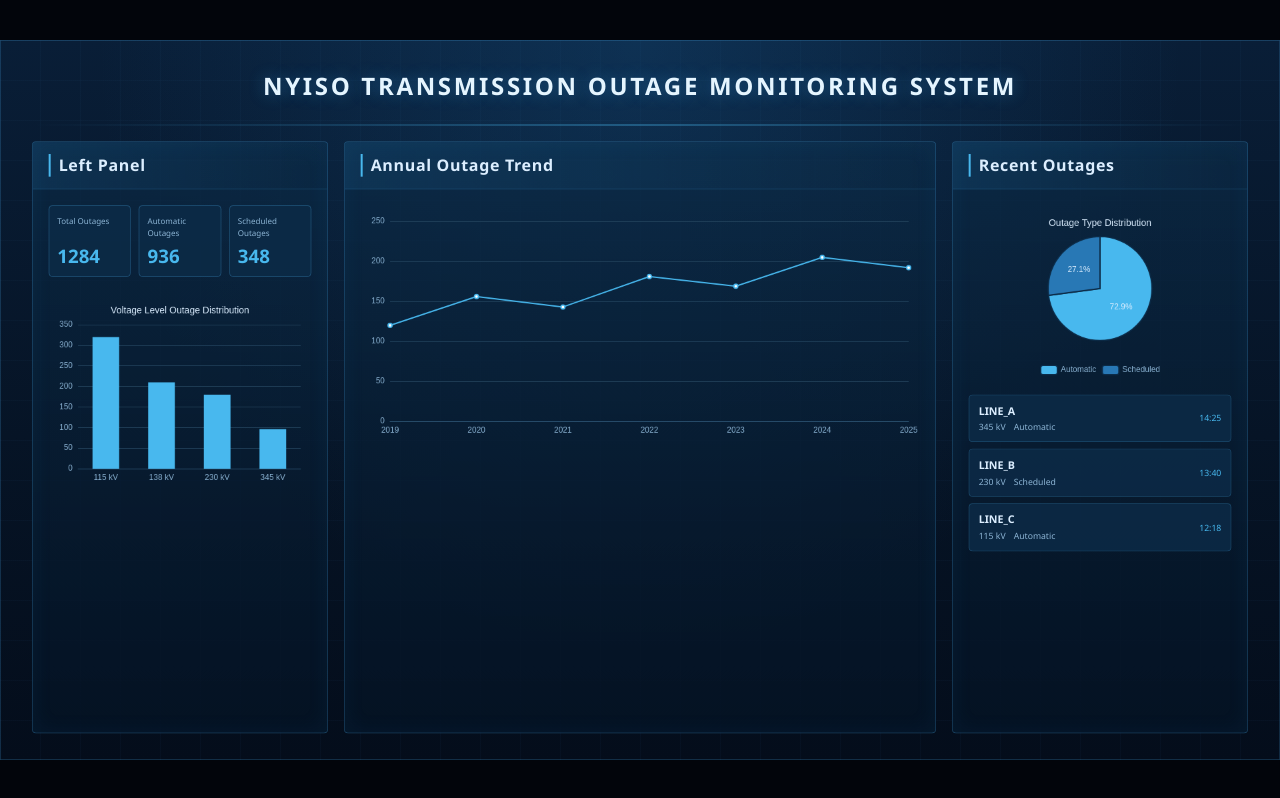
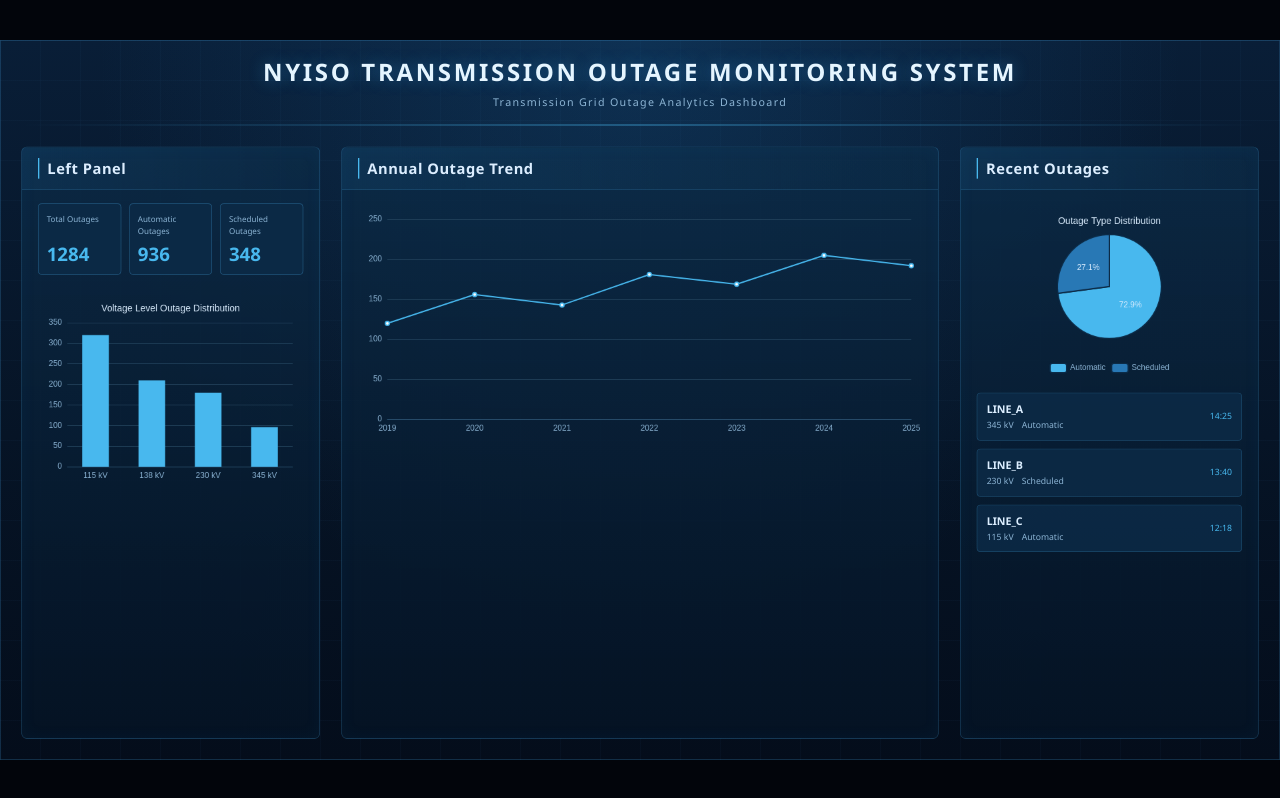
Before and after one commit to wfsmmh-spec/NYISO-Dashboard, a Vue app: page / in a window 1280 px wide. Built offline with nearby package versions, Linux system fonts and the light colour scheme.

Commit message:
style: refine dashboard layout and visual hierarchy

```diff
--- a/src/components/common/PanelCard.vue
+++ b/src/components/common/PanelCard.vue
@@ -26,34 +26,34 @@
   min-width: 0;
   min-height: 0;
   overflow: hidden;
-  border: 1px solid rgb(75 175 235 / 32%);
-  border-radius: 6px;
-  background: linear-gradient(180deg, rgb(12 43 71 / 70%), rgb(5 19 36 / 85%));
-  box-shadow: inset 0 0 32px rgb(36 124 185 / 8%);
+  border: 1px solid rgb(75 175 235 / 28%);
+  border-radius: 8px;
+  background: linear-gradient(180deg, rgb(12 43 71 / 82%), rgb(5 19 36 / 92%));
+  box-shadow: inset 0 0 24px rgb(36 124 185 / 6%);
 }
 
 .panel-card-header {
-  padding: 18px 24px;
-  border-bottom: 1px solid rgb(75 175 235 / 24%);
-  background: linear-gradient(90deg, rgb(31 108 162 / 18%), transparent);
+  padding: 16px 24px;
+  border-bottom: 1px solid rgb(75 175 235 / 20%);
+  background: linear-gradient(90deg, rgb(31 108 162 / 14%), transparent);
 }
 
 .panel-card-title {
   margin: 0;
   padding-left: 12px;
-  border-left: 3px solid #48b8ee;
+  border-left: 2px solid #48b8ee;
   color: #dceeff;
-  font-size: 24px;
+  font-size: 22px;
   font-weight: 600;
   line-height: 1.4;
-  letter-spacing: 1px;
+  letter-spacing: 0.8px;
   overflow-wrap: anywhere;
 }
 
 .panel-card-content {
   min-width: 0;
   min-height: 0;
-  padding: 24px;
+  padding: 20px 24px;
   overflow: auto;
   color: #8cb4d4;
   font-size: 18px;
--- a/src/components/common/RecentOutageList.vue
+++ b/src/components/common/RecentOutageList.vue
@@ -25,7 +25,7 @@
 <style scoped>
 .recent-outage-list {
   display: grid;
-  gap: 10px;
+  gap: 12px;
   margin: 24px 0 0;
   padding: 0;
   list-style: none;
--- a/src/components/layout/DashboardHeader.vue
+++ b/src/components/layout/DashboardHeader.vue
@@ -1,5 +1,26 @@
 <template>
   <header class="dashboard-header">
     <h1 id="dashboard-title">NYISO TRANSMISSION OUTAGE MONITORING SYSTEM</h1>
+    <p class="dashboard-subtitle">Transmission Grid Outage Analytics Dashboard</p>
   </header>
 </template>
+
+<style scoped>
+.dashboard-header {
+  display: flex;
+  flex-direction: column;
+  align-items: center;
+  justify-content: center;
+  gap: 8px;
+  padding: 16px;
+}
+
+.dashboard-subtitle {
+  margin: 0;
+  color: #8cb4d4;
+  font-size: 16px;
+  font-weight: 400;
+  line-height: 1.5;
+  letter-spacing: 2px;
+}
+</style>
--- a/src/mock/dashboardMock.js
+++ b/src/mock/dashboardMock.js
@@ -1,11 +1,56 @@
-// 仅用于前端开发阶段的 Mock 测试，不代表真实 NYISO 统计结果。
+// 仅用于前端开发演示，不代表真实 NYISO 数据或统计结果。
+
+// Dashboard KPI
 export const dashboardSummary = {
   totalOutages: 1284,
   automaticOutages: 936,
   scheduledOutages: 348,
 }
 
-// 仅用于前端开发演示，不代表真实 NYISO 数据。
+export const dashboardKpis = [
+  {
+    id: 'total',
+    label: 'Total Outages',
+    value: 1284,
+  },
+  {
+    id: 'automatic',
+    label: 'Automatic Outages',
+    value: 936,
+  },
+  {
+    id: 'scheduled',
+    label: 'Scheduled Outages',
+    value: 348,
+  },
+]
+
+// Annual outage trend
+export const annualOutageTrend = [
+  { year: '2019', count: 120 },
+  { year: '2020', count: 156 },
+  { year: '2021', count: 143 },
+  { year: '2022', count: 181 },
+  { year: '2023', count: 169 },
+  { year: '2024', count: 205 },
+  { year: '2025', count: 192 },
+]
+
+// Voltage level outage distribution
+export const voltageLevelOutages = [
+  { voltage: '115 kV', count: 320 },
+  { voltage: '138 kV', count: 210 },
+  { voltage: '230 kV', count: 180 },
+  { voltage: '345 kV', count: 96 },
+]
+
+// Outage type distribution
+export const outageTypeDistribution = [
+  { name: 'Automatic', value: 936 },
+  { name: 'Scheduled', value: 348 },
+]
+
+// Recent outage events
 export const recentOutages = [
   {
     id: 1,
@@ -29,47 +74,3 @@
     time: '12:18',
   },
 ]
-
-// 仅用于前端开发演示，不代表真实 NYISO 统计结果。
-export const annualOutageTrend = [
-  { year: '2019', count: 120 },
-  { year: '2020', count: 156 },
-  { year: '2021', count: 143 },
-  { year: '2022', count: 181 },
-  { year: '2023', count: 169 },
-  { year: '2024', count: 205 },
-  { year: '2025', count: 192 },
-]
-
-// 仅用于前端开发演示，不代表真实 NYISO 统计结果。
-export const voltageLevelOutages = [
-  { voltage: '115 kV', count: 320 },
-  { voltage: '138 kV', count: 210 },
-  { voltage: '230 kV', count: 180 },
-  { voltage: '345 kV', count: 96 },
-]
-
-// 仅用于前端开发演示，不代表真实 NYISO 统计结果。
-export const outageTypeDistribution = [
-  { name: 'Automatic', value: 936 },
-  { name: 'Scheduled', value: 348 },
-]
-
-// 仅用于前端开发演示，不代表真实 NYISO 统计结果。
-export const dashboardKpis = [
-  {
-    id: 'total',
-    label: 'Total Outages',
-    value: 1284,
-  },
-  {
-    id: 'automatic',
-    label: 'Automatic Outages',
-    value: 936,
-  },
-  {
-    id: 'scheduled',
-    label: 'Scheduled Outages',
-    value: 348,
-  },
-]
--- a/src/styles/dashboard.css
+++ b/src/styles/dashboard.css
@@ -37,10 +37,10 @@
   left: 50%;
   display: grid;
   grid-template-rows: 128px minmax(0, 1fr);
-  gap: 24px;
+  gap: 32px;
   width: 1920px;
   height: 1080px;
-  padding: 0 48px 40px;
+  padding: 0 32px 32px;
   overflow: hidden;
   transform-origin: center center;
   background:
@@ -89,7 +89,7 @@
   display: grid;
   /* Divide the space remaining after gaps into 25% / 50% / 25%. */
   grid-template-columns: minmax(0, 1fr) minmax(0, 2fr) minmax(0, 1fr);
-  gap: 24px;
+  gap: 32px;
   min-width: 0;
   min-height: 0;
 }
```
